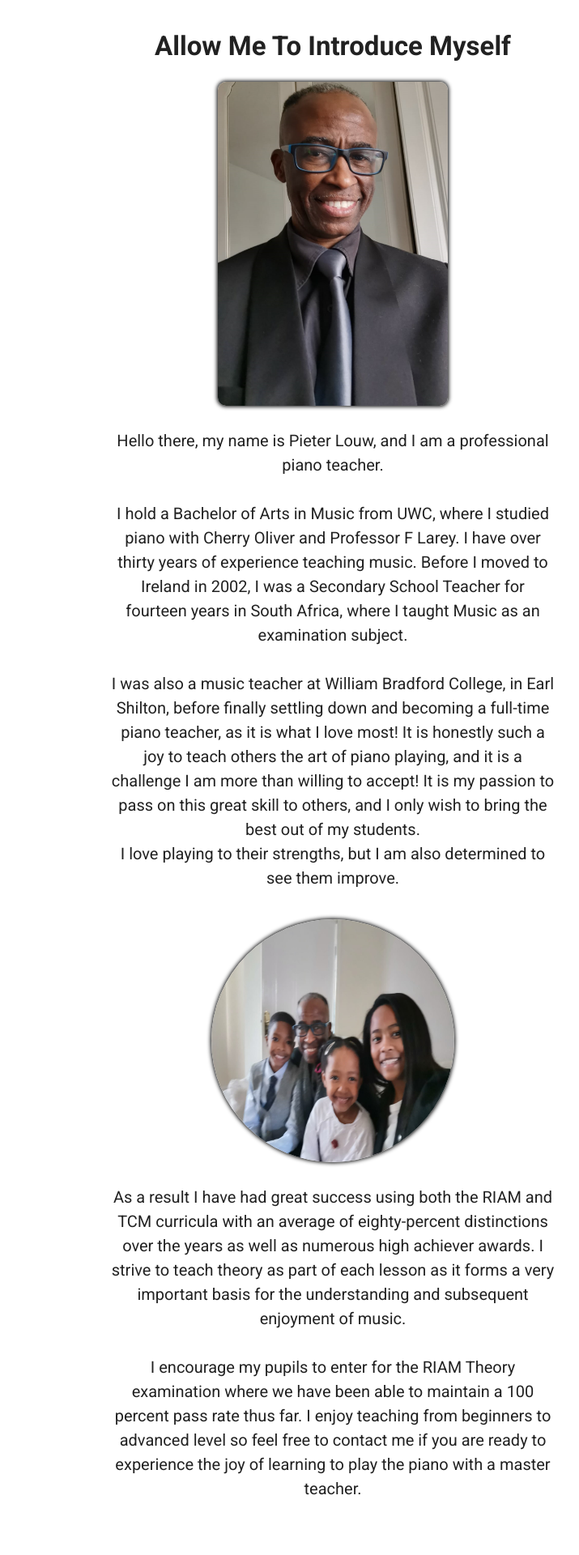
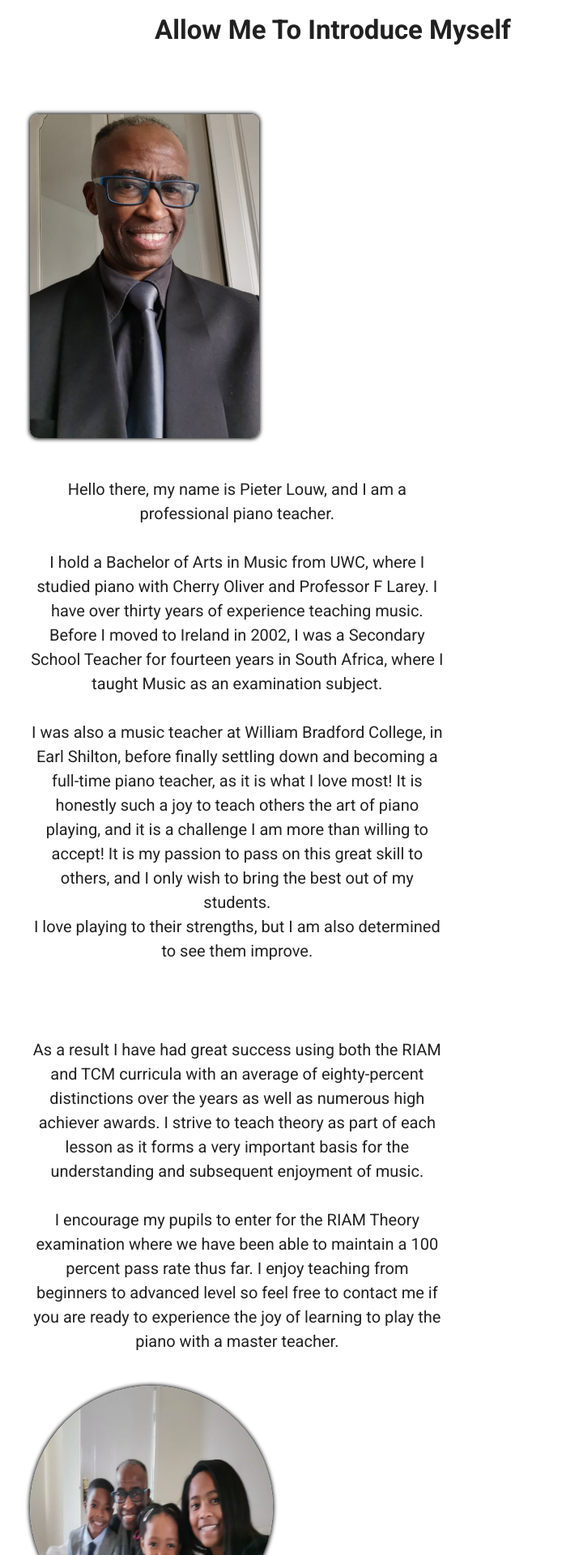
Before and after one commit to Hi-Im-Jony/pieter-piano, a Vue app: page / in a window 1280 px wide. Shown: the part 1460-3380 px from the top of the page at 81% size, without its empty margins (229-944 px from the left). Built offline with nearby package versions, Linux system fonts and the light colour scheme.

Commit message:
improved styling

```diff
--- a/src/components/about.vue
+++ b/src/components/about.vue
@@ -1,10 +1,13 @@
 <template>
   <div id="about-container">
     <div id="about">
+      <div data-aos="fade-up">
         <h1 id="about-title">
           Allow Me To Introduce Myself
         </h1>
+      </div>
 
+      <div class="row">
         <div data-aos="fade-up">
           <img id="selfie" src="../assets/selfie.png" alt="" />
         </div>
@@ -16,26 +19,27 @@
             <br />
             <br />
             I hold a Bachelor of Arts in Music from UWC, where I studied piano
-          with Cherry Oliver and Professor F Larey. I have over thirty years of
-          experience teaching music. Before I moved to Ireland in 2002, I was a
-          Secondary School Teacher for fourteen years in South Africa, where I
-          taught Music as an examination subject.
+            with Cherry Oliver and Professor F Larey. I have over thirty years
+            of experience teaching music. Before I moved to Ireland in 2002, I
+            was a Secondary School Teacher for fourteen years in South Africa,
+            where I taught Music as an examination subject.
             <br />
             <br />
             I was also a music teacher at William Bradford College, in Earl
             Shilton, before finally settling down and becoming a full-time piano
-          teacher, as it is what I love most! It is honestly such a joy to teach
-          others the art of piano playing, and it is a challenge I am more than
-          willing to accept! It is my passion to pass on this great skill to
-          others, and I only wish to bring the best out of my students.
+            teacher, as it is what I love most! It is honestly such a joy to
+            teach others the art of piano playing, and it is a challenge I am
+            more than willing to accept! It is my passion to pass on this great
+            skill to others, and I only wish to bring the best out of my
+            students.
             <br />
             I love playing to their strengths, but I am also determined to see
             them improve.
           </p>
         </div>
-      <div data-aos="fade-up">
-        <img id="fam-pic" src="../assets/Fam-photo.jpeg" alt="" />
       </div>
+
+      <div class="row">
         <div class="text-container" data-aos="fade-up">
           <p class="text">
             As a result I have had great success using both the RIAM and TCM
@@ -48,9 +52,13 @@
             I encourage my pupils to enter for the RIAM Theory examination where
             we have been able to maintain a 100 percent pass rate thus far. I
             enjoy teaching from beginners to advanced level so feel free to
-          contact me if you are ready to experience the joy of learning to play
-          the piano with a master teacher.
+            contact me if you are ready to experience the joy of learning to
+            play the piano with a master teacher.
           </p>
+        </div>
+        <div data-aos="fade-up">
+          <img id="fam-pic" src="../assets/Fam-photo.jpeg" alt="" />
+        </div>
       </div>
     </div>
   </div>
@@ -81,7 +89,16 @@ export default {
   align-items: center;
   padding: 0px 40px 0px 40px;
   position: relative;
-  bottom: 20vh;
+  bottom: 25vh;
+}
+#about-title {
+  margin: 20px;
+}
+.row {
+  display: flex;
+  width: 100%;
+  align-items: center;
+  margin: 40px;
 }
 #fam-pic {
   width: 300px;
@@ -102,5 +119,6 @@ export default {
 .text {
   text-align: center;
   font-size: 20px;
+  margin: 20px;
 }
 </style>
```
Lines whose indentation alone changed are shown as unchanged.
